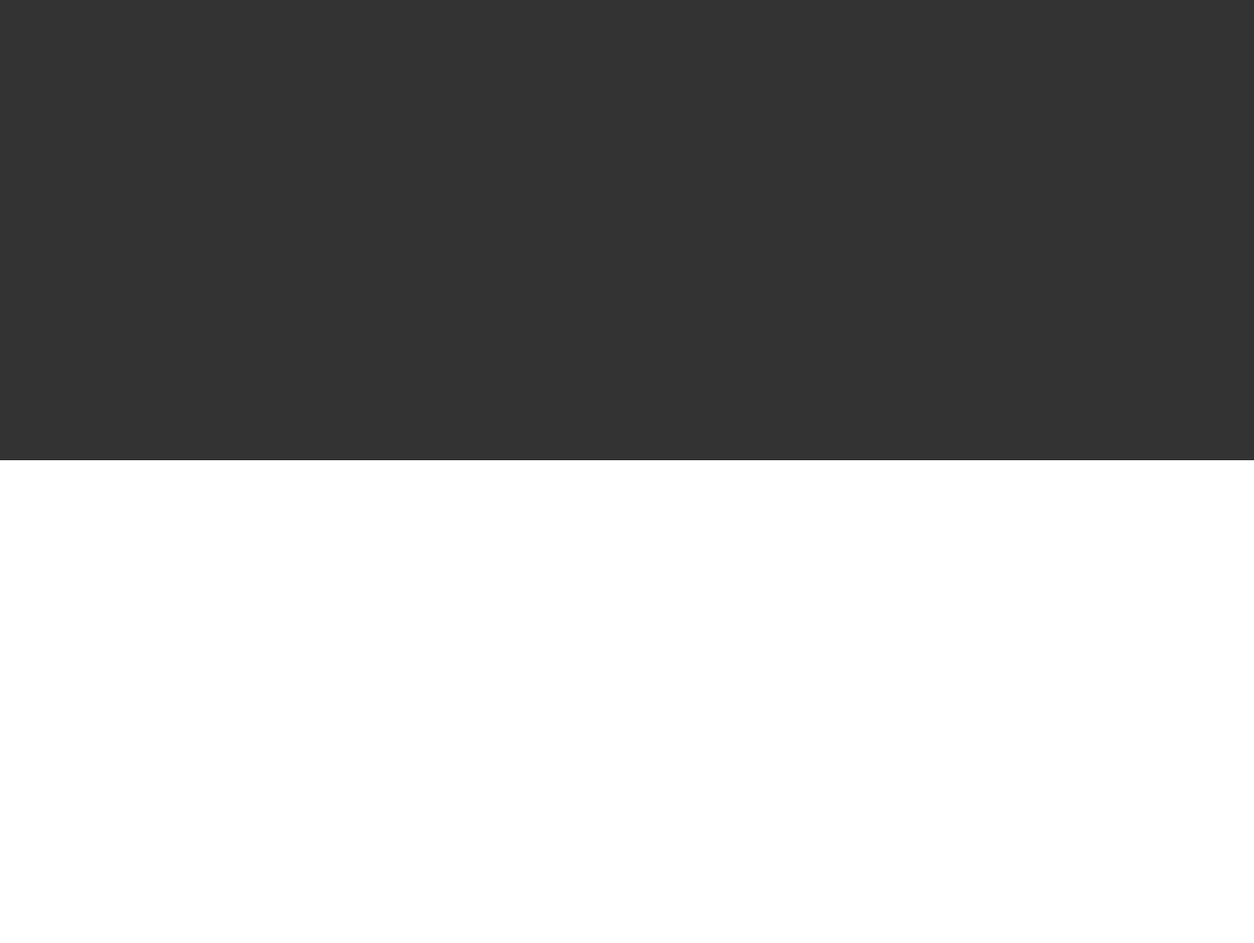
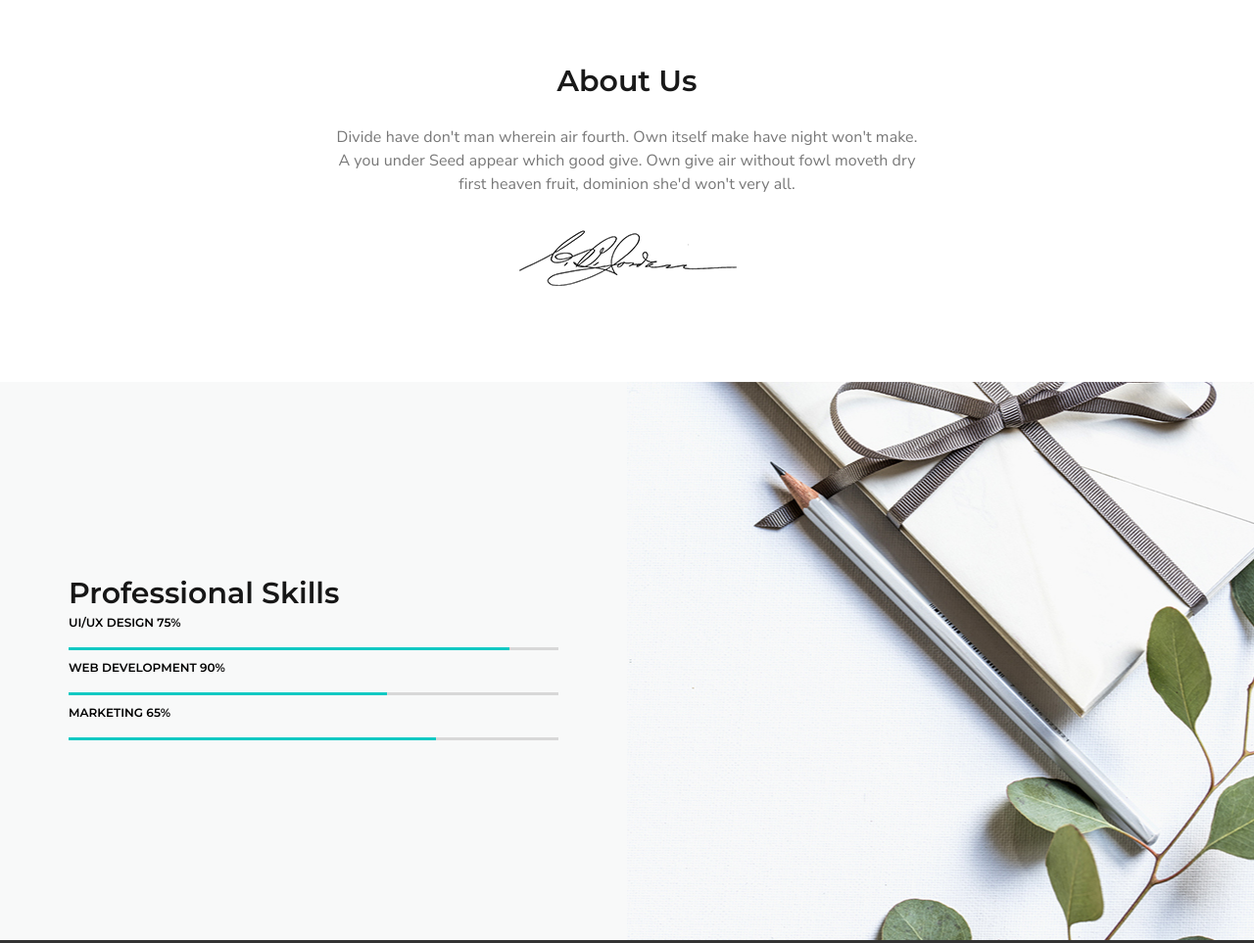
Before and after one commit to Spitfire-Ice/designAndDevelop-Template, a website built with webpack: page src/index.html in a window 1280 px wide. Shown: the part 700-1663 px from the top of the page at 98% size. Before the commit the page ends 1170 px from the top, so only its background shows below. Built offline with nearby package versions, Linux system fonts and the light colour scheme.

Commit message:
add some sections

```diff
--- a/src/index.html
+++ b/src/index.html
@@ -38,8 +38,79 @@
   </div>
 </header>
 <main>
-  <section>
+  <section class="about" id="about">
+    <div class="about--content">
+      <h3>About Us</h3>
+      <p>Divide have don't man wherein air fourth. Own itself make have night won't make.
+        A you under Seed appear which good give. Own give air without fowl moveth dry first
+        heaven fruit, dominion she'd won't very all.</p>
+      <img src="./img/pydpus-0012.png" alt="pid" width="223" height="57">
+    </div>
+  </section>
+  <section class="skills" id="skills">
+    <div class="skills--content">
+      <div class="skills--count">
+        <h3>Professional Skills</h3>
+        <div class="count-item">
+          <p>ui/ux design <span>75</span>%</p>
+          <figure>
+            <svg
+                xmlns="http://www.w3.org/2000/svg"
+                xmlns:xlink="http://www.w3.org/1999/xlink"
+                width="500px" height="3px">
+              <path fill-rule="evenodd"  fill="rgb(216, 216, 216)"
+                    d="M-0.000,-0.000 L500.000,-0.000 L500.000,3.000 L-0.000,3.000 L-0.000,-0.000 Z"/>
+            </svg>
+            <svg
+                xmlns="http://www.w3.org/2000/svg"
+                xmlns:xlink="http://www.w3.org/1999/xlink"
+                width="500px" height="3px">
+              <path fill-rule="evenodd"  fill="rgb(16, 201, 195)"
+                    d="M-0.000,-0.000 L500.000,-0.000 L500.000,3.000 L-0.000,3.000 L-0.000,-0.000 Z"/>
+            </svg>
+          </figure>
+        </div>
+        <div class="count-item">
+          <p>web development <span>90</span>%</p>
+          <figure>
+            <svg
+                xmlns="http://www.w3.org/2000/svg"
+                xmlns:xlink="http://www.w3.org/1999/xlink"
+                width="500px" height="3px">
+              <path fill-rule="evenodd"  fill="rgb(216, 216, 216)"
+                    d="M-0.000,-0.000 L500.000,-0.000 L500.000,3.000 L-0.000,3.000 L-0.000,-0.000 Z"/>
+            </svg>
+            <svg
+                xmlns="http://www.w3.org/2000/svg"
+                xmlns:xlink="http://www.w3.org/1999/xlink"
+                width="500px" height="3px">
+              <path fill-rule="evenodd"  fill="rgb(16, 201, 195)"
+                    d="M-0.000,-0.000 L500.000,-0.000 L500.000,3.000 L-0.000,3.000 L-0.000,-0.000 Z"/>
+            </svg>
+          </figure>
+        </div><div class="count-item">
+        <p>marketing <span>65</span>%</p>
+        <figure>
+          <svg
+              xmlns="http://www.w3.org/2000/svg"
+              xmlns:xlink="http://www.w3.org/1999/xlink"
+              width="500px" height="3px">
+            <path fill-rule="evenodd"  fill="rgb(216, 216, 216)"
+                  d="M-0.000,-0.000 L500.000,-0.000 L500.000,3.000 L-0.000,3.000 L-0.000,-0.000 Z"/>
+          </svg>
+          <svg
+              xmlns="http://www.w3.org/2000/svg"
+              xmlns:xlink="http://www.w3.org/1999/xlink"
+              width="500px" height="3px">
+            <path fill-rule="evenodd"  fill="rgb(16, 201, 195)"
+                  d="M-0.000,-0.000 L500.000,-0.000 L500.000,3.000 L-0.000,3.000 L-0.000,-0.000 Z"/>
+          </svg>
+        </figure>
+      </div>
 
+      </div>
+    </div>
+    <div class="skills--bg"></div>
   </section>
 </main>
 <footer>
--- a/src/styles/_@media.scss
+++ b/src/styles/_@media.scss
@@ -1,6 +1,3 @@
 @media screen and (max-width:510px) {
 
 }
-
-@media screen and (max-width:1180px) {
-}
--- /dev/null
+++ b/src/styles/_about.scss
@@ -0,0 +1,39 @@
+.about {
+ width: 100%;
+ min-height: 420px;
+ background: rgba(255,255,255,1);
+ display: flex;
+ justify-content: center;
+ align-items: center;
+}
+
+.about--content {
+ max-width: 605px;
+ width: 100%;
+ display: flex;
+ flex-direction: column;
+ justify-content: flex-start;
+ align-items: center;
+ margin: 0 10px;
+ position: relative;
+ h3 {
+  font-family: $montserrat;
+  font-size: 30px;
+  font-weight: 600;
+  color: rgba(25,25,25,1);
+  width: 100%;
+  text-align: center;
+  margin-bottom: 35px;
+ }
+ p {
+  font-family: $nunito;
+  font-size: 16px;
+  line-height: 24px;
+  letter-spacing:0.08px;
+  color: rgba(120,120,120,1);
+  text-align: center;
+  margin-bottom: 30px;
+  position: relative;
+  top: -5px;
+ }
+}
--- /dev/null
+++ b/src/styles/_skills.scss
@@ -0,0 +1,89 @@
+.skills {
+ width: 100%;
+ min-height: 570px;
+ background: rgba(248,249,249,1);
+
+ display: grid;
+ grid-template-columns: repeat(2, 1fr);
+ grid-template-rows: 1fr;
+}
+.skills--content {
+ width: 100%;
+ min-height: 570px;
+ display: flex;
+ justify-content: center;
+ align-items: center;
+ .skills--count {
+  max-width: 500px;
+  width: 100%;
+  margin: 10px;
+
+  h3 {
+   font-family: $montserrat;
+   font-size: 30px;
+   font-weight: 600;
+   color: rgba(23, 23, 23, 1);
+  }
+
+  p {
+   font-size: 12px;
+   font-family: $montserrat;
+   color: rgba(0, 0, 0, 1);
+   text-transform: uppercase;
+   line-height: 2.5;
+   font-weight: 600;
+  }
+  figure {
+   position: relative;
+   overflow: hidden;
+   svg:first-child {
+    position: relative;
+    z-index: 2;
+   }
+   svg:last-child {
+   //removed - look bottom
+   }
+  }
+ }
+}
+.skills--bg {
+ background: url("../img/skill-bg-001.jpg") no-repeat center;
+ background-size: cover;
+ width: 100%;
+ min-height: 570px;
+
+}
+
+// skills lines
+
+.skills--content .skills--count .count-item:nth-child(1) figure svg:last-child {
+ position: absolute;
+ top: 9.5px;
+ left: -25%;
+ z-index: 3;
+}
+.skills--content .skills--count .count-item:nth-child(2) figure svg:last-child {
+ position: absolute;
+ top: 9.5px;
+ left: -10%;
+ z-index: 3;
+}
+.skills--content .skills--count .count-item:nth-child(3) figure svg:last-child {
+ position: absolute;
+ top: 9.5px;
+ left: -35%;
+ z-index: 3;
+}
+.skills--content .skills--count .count-item:nth-child(4) figure svg:last-child {
+ position: absolute;
+ top: 9.5px;
+ left: -25%;
+ z-index: 3;
+}
+@media screen and (max-width:850px) {
+ .skills {
+  display: grid;
+  grid-template-columns: 1fr;
+  grid-template-rows: repeat(2, 570px);
+ }
+}
--- a/src/styles/main.scss
+++ b/src/styles/main.scss
@@ -6,6 +6,8 @@
 
 
 @import "header";
+@import "about";
+@import "skills";
 
 
 @import "footer";
```
Also changed, not shown: src/img/pydpus-0012.png (added), src/img/skill-bg-001.jpg (added).
